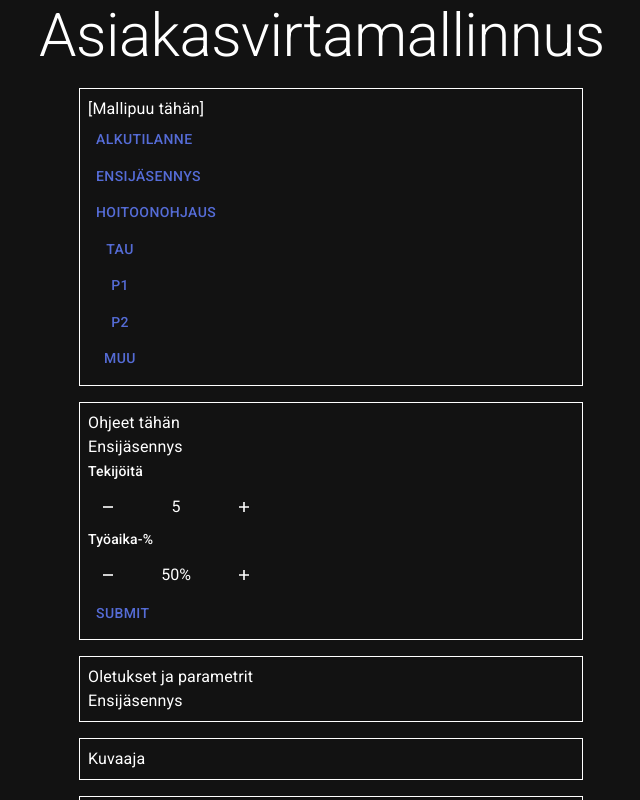
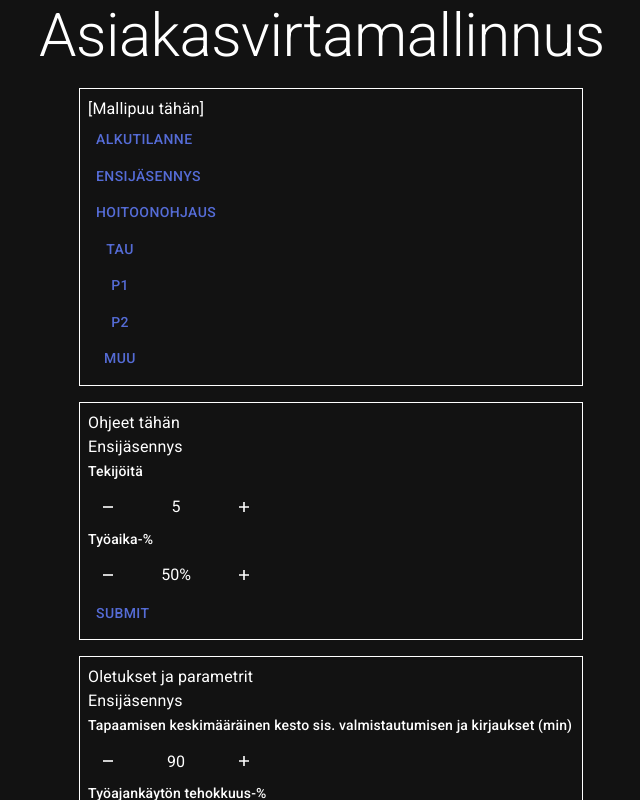
Before and after one commit to pluton-pyramidi/asiakasvirtamallinnus, a React (Vite) app: page / in a window 1280 px wide. Both pictures are taken after a click on the button "ENSIJÄSENNYS". Shown: the top 800 px of the page, without its empty margins (325-965 px from the left). Built offline with nearby package versions, Linux system fonts and the light colour scheme.

Commit message:
feature: input Ensijasennys params

```diff
--- a/src/features/Parameters.jsx
+++ b/src/features/Parameters.jsx
@@ -3,6 +3,7 @@ import { useSelector } from "react-redux";
 import Typography from "@mui/material/Typography";
 import Box from "@mui/material/Box";
 import { BoxSx } from "../utils/ComponentSx";
+import EnsijasennysParams from "./input/EnsijasennysParams";
 import TauParams from "./input/TauParams";
 
 export default function Parameters() {
@@ -12,7 +13,11 @@ export default function Parameters() {
     <Box sx={BoxSx}>
       <Typography>Oletukset ja parametrit</Typography>
       {currentView === "start" && <Box>Alkutilanne</Box>}
-      {currentView === "ensijasennys" && <Box>Ensijäsennys</Box>}
+      {currentView === "ensijasennys" && (
+        <Box>
+          Ensijäsennys <EnsijasennysParams></EnsijasennysParams>
+        </Box>
+      )}
       {currentView === "hoitoonOhjaus" && <Box>Hoitoonohjaus</Box>}
       {currentView === "tau" && (
         <Box>
--- /dev/null
+++ b/src/features/input/EnsijasennysParams.jsx
@@ -0,0 +1,52 @@
+import * as React from "react";
+import { useState } from "react";
+import { useSelector, useDispatch } from "react-redux";
+import NumberInput from "../../components/NumberInput";
+import PercentageInput from "../../components/PercentageInput";
+import { Box, Button, Typography } from "@mui/material";
+import { setEnsijasennys } from "./ensijasennysSlice";
+
+export default function EnsijasennysParams() {
+  const ensijasennys = useSelector((state) => state.ensijasennys);
+  const dispatch = useDispatch();
+  const [input, setInput] = useState(ensijasennys);
+
+  // handleInputChange manages the local state ("input") visible in the input fields.
+  const handleInputChange = (field, value) => {
+    setInput((prevInput) => ({
+      ...prevInput,
+      [field]: value,
+    }));
+  };
+
+  const handleSubmit = () => {
+    console.log("Dispatching input state:", input);
+    dispatch(setEnsijasennys(input));
+  };
+
+  return (
+    <Box>
+      <NumberInput
+        label="Tapaamisen keskimääräinen kesto sis. valmistautumisen ja kirjaukset (min)"
+        value={input.meetingDurationEnsijasennys}
+        handleChange={(e) =>
+          handleInputChange(
+            "meetingDurationEnsijasennys",
+            Number(e.target.value)
+          )
+        }
+      />
+      <PercentageInput
+        label="Työajankäytön tehokkuus-%"
+        value={input.laborEfficiencyEnsijasennys}
+        handleChange={(e) =>
+          handleInputChange(
+            "laborEfficiencyEnsijasennys",
+            Number(e.target.value)
+          )
+        }
+      />
+      <Button onClick={handleSubmit}>Submit</Button>
+    </Box>
+  );
+}
```
